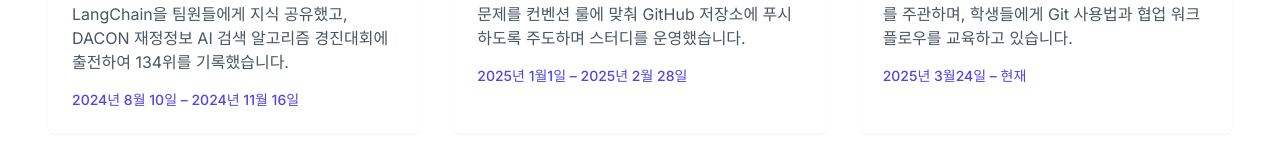
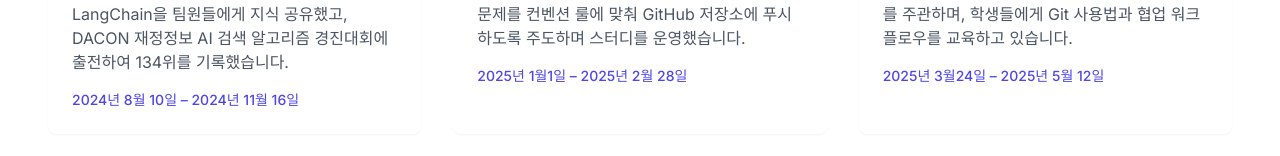
Before and after one commit to hyeonsang010716/my_portfolio, a React (Vite) app: page / in a window 1280 px wide. Shown: the part 5447-5603 px from the top of the page. Built offline with nearby package versions, Linux system fonts and the light colour scheme.

Commit message:
[MOD] SGCS study inform

```diff
--- a/src/data/index.ts
+++ b/src/data/index.ts
@@ -191,7 +191,7 @@ export const studies: Study[] = [
   {
     title: '서강대학교 SGCS 깃헙 스터디',
     description: '서강대학교 SGCS 학술 동아리에서 깃헙 스터디를 주관하며, 학생들에게 Git 사용법과 협업 워크플로우를 교육하고 있습니다.',
-    period: '2025년 3월24일 – 현재',
+    period: '2025년 3월24일 – 2025년 5월 12일',
     link: 'https://github.com/SGCS-Release-Git-Project/Git-Study',
   },
 ];
```
